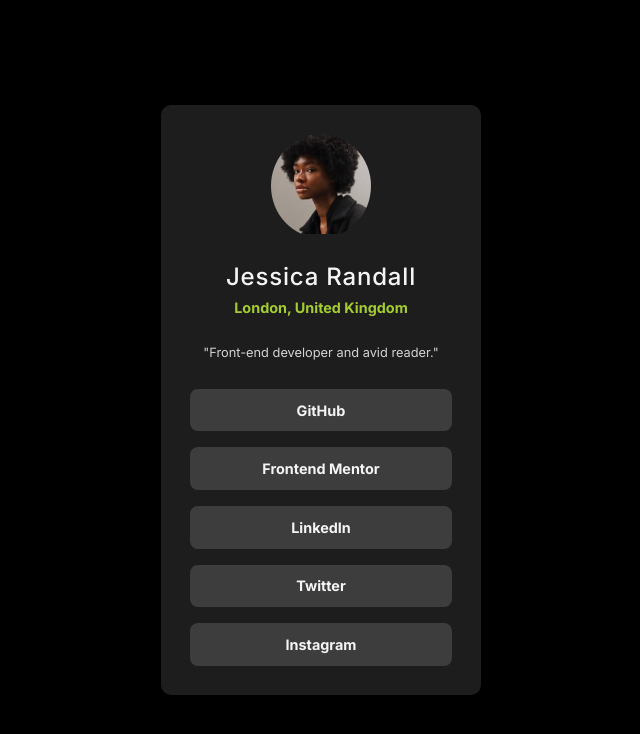
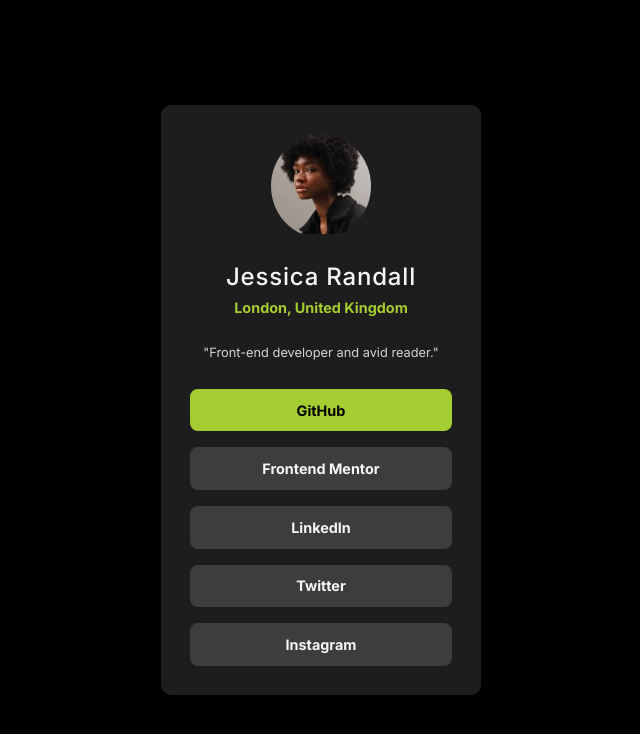
Before and after one commit to niiquash/frontEndProjects, a plain HTML site: page socialLinksProfile/index.html in a window 1280 px wide. In both pictures the pointer is over the item "GitHub". Shown: the whole page, without its empty margins (319-959 px from the left). Drawn offline with Linux system fonts and the light colour scheme.

Commit message:
added active css

```diff
--- a/socialLinksProfile/css/style.css
+++ b/socialLinksProfile/css/style.css
@@ -79,6 +79,11 @@ html {
   font-size: 0.9rem;
 }
 
+.card__ul li:hover {
+  background-color: rgb(164, 205, 50);
+  color: black;
+}
+
 /* FOOTER */
 .attribution {
   font-size: 11px;
```
